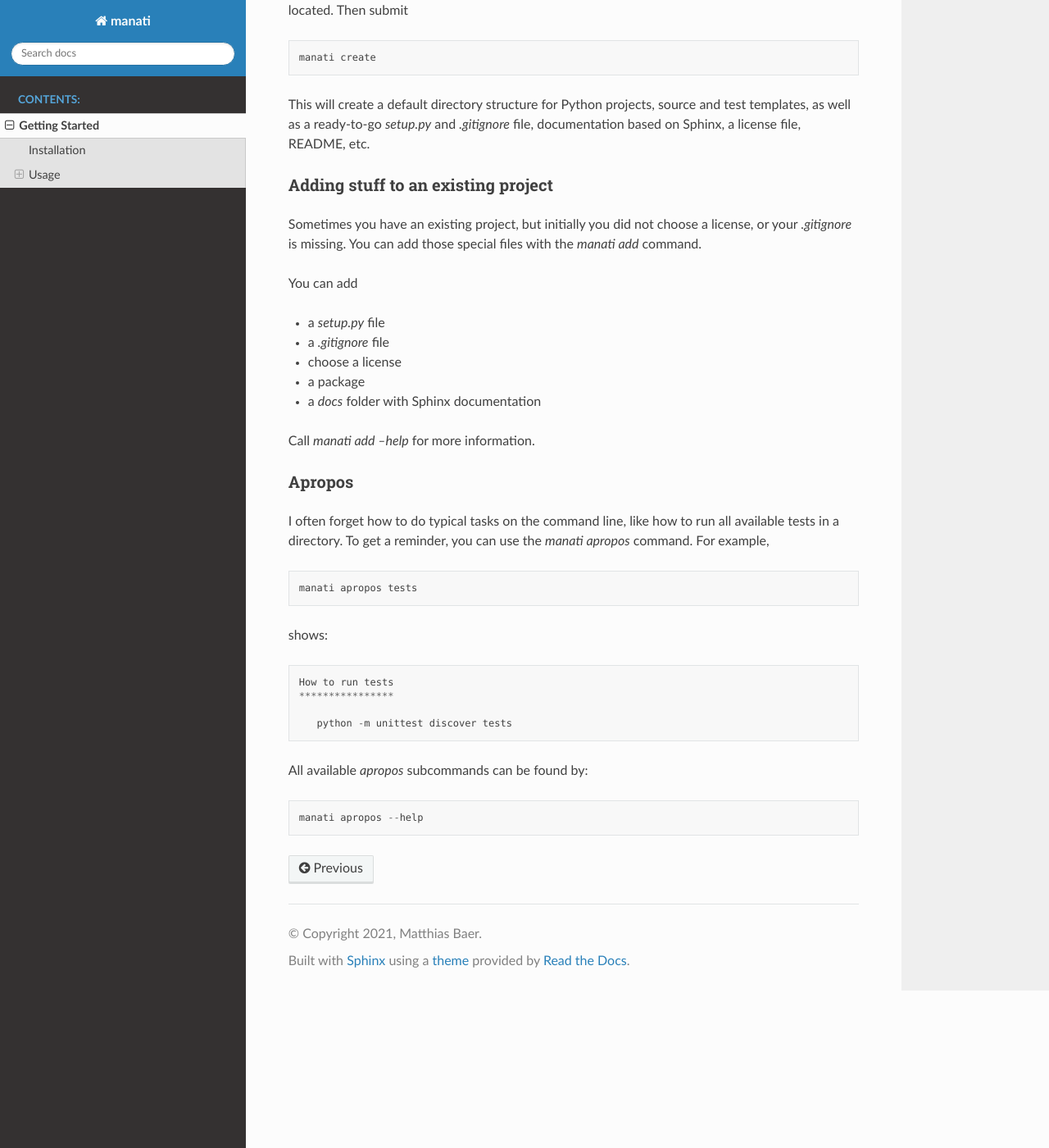
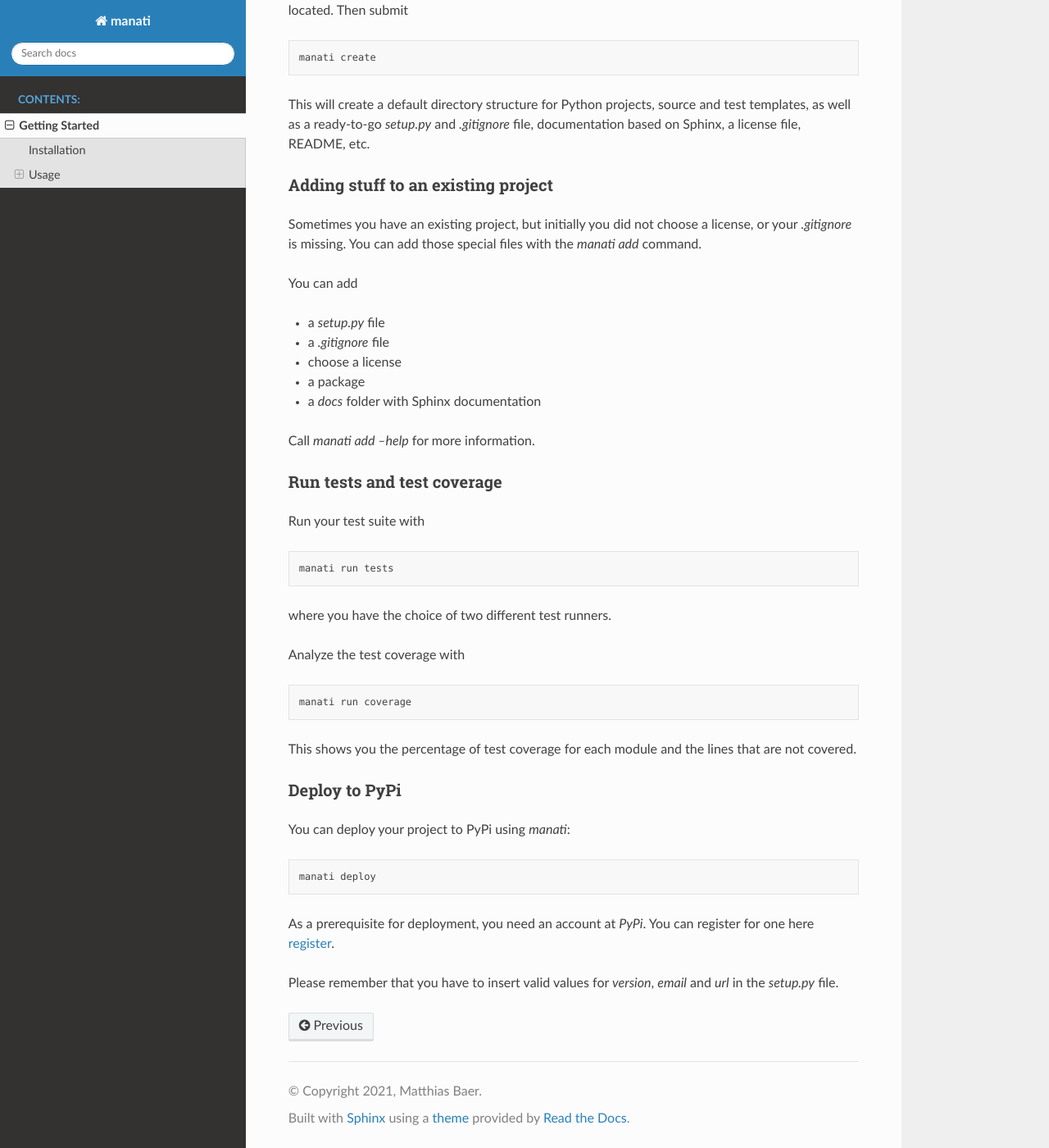
Before and after one commit to maroba/manati, a Sphinx documentation site: the page built from docs/gettingstarted.rst, in a window 1280 px wide and 1400 px high, scrolled down 744 px. Shown: the whole window at 82% size. Built offline with Sphinx 7.4.7 and the Read the Docs theme 2.0.0, drawn with Linux system fonts in a browser that asks for light colours.

Commit message:
Add documentation

```diff
--- a/docs/gettingstarted.rst
+++ b/docs/gettingstarted.rst
@@ -60,27 +60,39 @@ You can add
 
 Call `manati add --help` for more information.
 
+Run tests and test coverage
+---------------------------
 
-Apropos
--------
-
-I often forget how to do typical tasks on the command line, like
-how to run all available tests in a directory. To get a reminder,
-you can use the `manati apropos` command. For example,
+Run your test suite with
 
 .. code-block::
 
-    manati apropos tests
+    manati run tests
 
-shows::
+where you have the choice of two different test runners.
 
-    How to run tests
-    ****************
+Analyze the test coverage with
 
-       python -m unittest discover tests
+.. code-block::
 
+    manati run coverage
 
+This shows you the percentage of test coverage for each module and
+the lines that are not covered.
 
-All available *apropos* subcommands can be found by::
+Deploy to PyPi
+--------------
 
-    manati apropos --help
+You can deploy your project to PyPi using *manati*:
+
+.. code-block::
+
+    manati deploy
+
+As a prerequisite for deployment, you need an account at *PyPi*. You can register for one
+here register_.
+
+.. _register: https://pypi.org/account/register/
+
+Please remember that you have to insert valid values for `version`, `email` and `url` in the
+`setup.py` file.
```
Also changed, not shown: README.md (+23 -0 lines), 2 other files.
